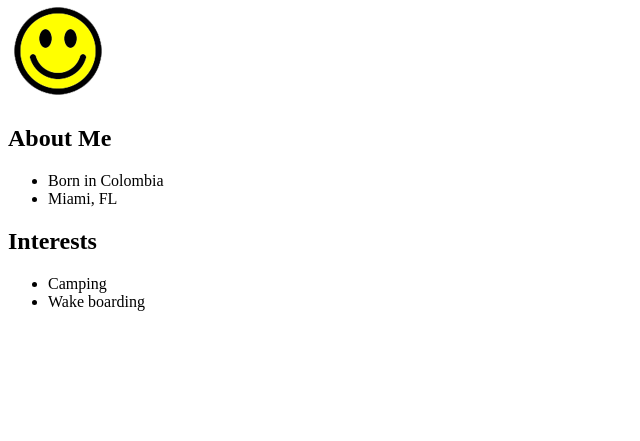
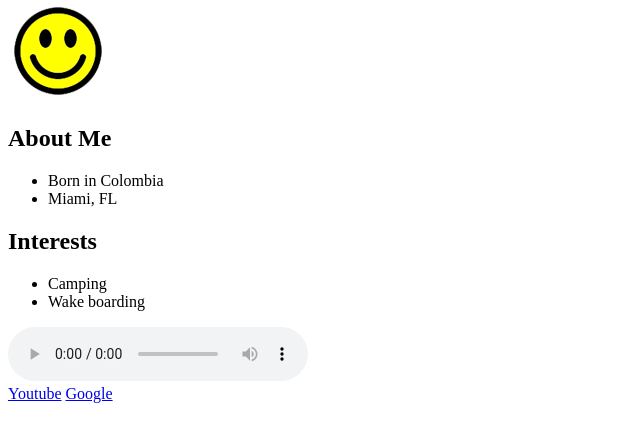
Before and after one commit to nc-courses/week1-workshop, a plain HTML site: page nov-2020/profile.html in a window 1280 px wide. Shown: the part 79-520 px from the top of the page, without its empty margins (0-640 px from the left). Drawn offline with Linux system fonts and the light colour scheme.

Commit message:
task 3 and 4

```diff
--- a/nov-2020/profile.html
+++ b/nov-2020/profile.html
@@ -21,5 +21,12 @@
         <li>Wake boarding</li>
       </ul>
     </section>
+    <audio src="./SoundHelix-Song-1.mp3" controls>
+      Your browser does not support HTML5 audio. Here is
+      <a href="./SoundHelix-Song-1.mp3">a link to the audio</a> instead.
+    </audio>
+    <br />
+    <a href="https://youtube.com">Youtube</a>
+    <a href="https://google.com">Google</a>
   </body>
 </html>
```
Also changed, not shown: smile.png (added), 3 other files.
